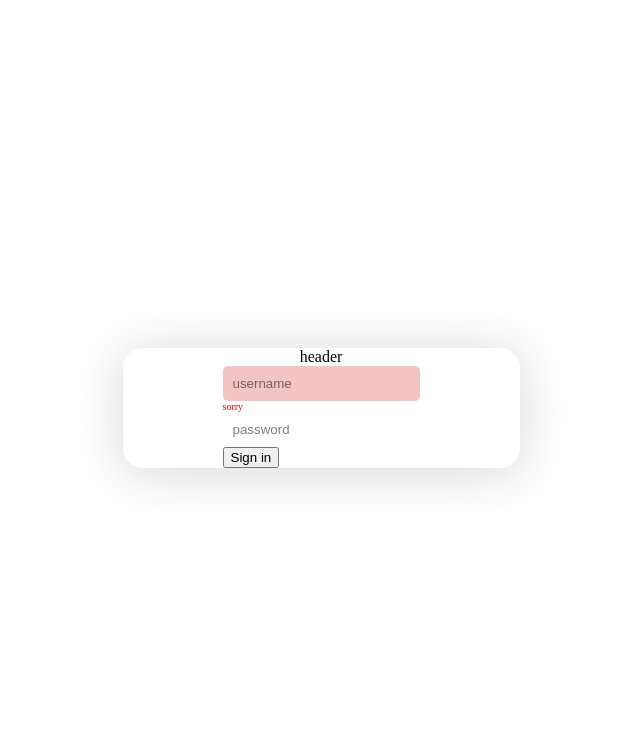
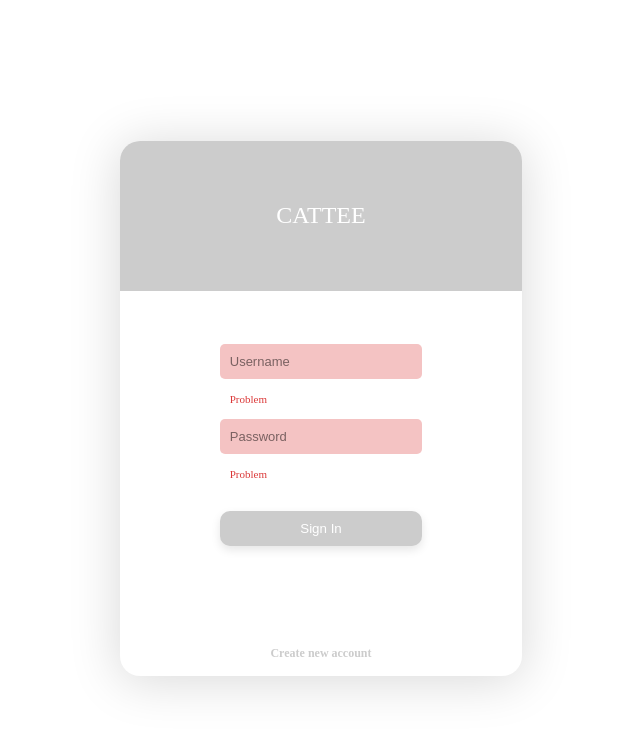
Before and after one commit to kartashov-developer/cattee, a React (Vite) app: page / in a window 1280 px wide. Shown: the top 730 px of the page, without its empty margins (319-959 px from the left). Built offline with nearby package versions, Linux system fonts and the light colour scheme.

Commit message:
feat: added transition to common components

```diff
--- /dev/null
+++ b/src/common/buttons/Button/Button.module.css
@@ -0,0 +1,21 @@
+button {
+  background: #CCCCCC;
+  box-shadow: 0px 4px 10px rgba(0, 0, 0, 0.1);
+  border-radius: 10px;
+  padding: 10px 80.5px;
+  border: none;
+  color: #FFFFFF;
+  cursor: pointer;
+  width: 100%;
+  transition: 700ms;
+}
+
+button:hover {
+  background: #BBBBBB;
+  box-shadow: 0px 2px 10px rgba(0, 0, 0, 0.05);
+  transition: 700ms;
+}
+
+button:active {
+  background: rgba(245, 198, 120, 0, 7);
+}
--- /dev/null
+++ b/src/common/buttons/Button/Button.tsx
@@ -0,0 +1,14 @@
+import React from 'react';
+
+import classes from './Button.module.css';
+
+interface ButtonProps extends React.HTMLProps<HTMLButtonElement> {
+}
+
+export const Button: React.FC<ButtonProps> = ({ children }) => {
+  return (
+    <button type="submit" className={classes.button}>
+      {children}
+    </button>
+  );
+};
--- /dev/null
+++ b/src/common/buttons/index.ts
@@ -0,0 +1 @@
+export * from './Button/Button';
--- a/src/common/fields/inputs/Input/Input.css
+++ /dev/null
@@ -1,20 +0,0 @@
-input {
-  background-color: grba(237, 237, 237, 0.7);
-  border-radius: 5px;
-  border: none;
-  padding: 10px;
-}
-
-input::placeholder {
-  color: rgba(0, 0, 0, 0.5)
-}
-
-.input_error {
-  background: rgba(219, 57, 57, 0.3);
-}
-
-.input_helperText {
-  font-size: 10px;
-  font-weight: 300;
-  color: #FF0000;
-}
--- /dev/null
+++ b/src/common/fields/inputs/Input/Input.module.css
@@ -0,0 +1,44 @@
+.input {
+  background-color: rgba(237, 237, 237, 0.5);
+  border-radius: 5px;
+  border: none;
+  padding: 10px;
+  color: #000;
+  font-size: 13px;
+  width: 90%;
+  transition: 600ms;
+}
+
+.input::placeholder {
+  color: rgba(0, 0, 0, 0.5)
+}
+
+
+.input_error {
+  background: rgba(219, 57, 57, 0.3);
+}
+
+.input_helper_text {
+  font-size: 11px;
+  font-weight: 300;
+  line-height: 14px;
+  padding-left: 10px;
+  color: #db3939;
+}
+
+/* Pseudoclasses */
+.input:focus,
+.input:active {
+  outline: none;
+  caret-color: #000;
+}
+
+.input:hover {
+  background: rgba(237, 237, 237, 0.9);
+  transition: 600ms;
+}
+
+.input_error:hover {
+  background: rgba(219, 57, 57, 0.4);
+  transition: 600ms;
+}
--- a/src/common/fields/inputs/Input/Input.tsx
+++ b/src/common/fields/inputs/Input/Input.tsx
@@ -1,6 +1,6 @@
 import React from 'react';
 
-import './Input.css';
+import classes from './Input.module.css';
 
 interface InputProps extends React.HTMLProps<HTMLInputElement> {
   isError?: boolean;
@@ -11,14 +11,25 @@ export const Input: React.FC<InputProps> = (
   { isError = false, helperText, ...props },
 ) => {
   // isError true ->  className add 'input_error'
-  const className = isError ? 'input input_error' : 'input';
+  const className = isError
+    ? `${classes.input} ${classes.input_error}`
+    : classes.input;
 
   return (
-    <div>
-      <input className={className} {...props} />
+    <>
+      <input
+        className={`${classes.input} ${isError
+          ? classes.input_error
+          : ''}`}
+        {...props}
+      />
 
-      {/* isError+helperText=true -> show helperText */}
-      {isError && helperText && <div className="input_helperText">{helperText}</div>}
-    </div>
+      {/* isError+helperText=true -> show helper_text */}
+      {isError && helperText && (
+        <div className={classes.input_helper_text}>
+          {helperText}
+        </div>
+      )}
+    </>
   );
 };
--- a/src/index.css
+++ b/src/index.css
@@ -0,0 +1,3 @@
+body {
+  box-sizing: border-box;
+}
--- a/src/pages/LoginPage/LoginPage.css
+++ /dev/null
@@ -1,28 +0,0 @@
-.login-page {
-  display: flex;
-  justify-content: center;
-  align-items: center;
-  height: 100vh;
-}
-
-.login-page_container {
-  /* Flex */
-  display: flex;
-  justify-content: center;
-  align-items: center;
-  flex-direction: column;
-  /* Other */
-  background: #FFFFFF;
-  box-shadow: 0px 4px 50px 2px rgba(0, 0, 0, 0.15);
-  border-radius: 20px;
-}
-
-.login-page_form_container {
-  padding: 0 100px;
-}
-
-.login-page_input_container {
-  display: flex;
-  flex-direction: column;
-  margin-bottom: 10px;
-}
--- /dev/null
+++ b/src/pages/LoginPage/LoginPage.module.css
@@ -0,0 +1,60 @@
+.page {
+  display: flex;
+  justify-content: center;
+  align-items: center;
+  height: 100vh;
+}
+
+.container {
+  /* Flex */
+  display: flex;
+  justify-content: center;
+  align-items: center;
+  flex-direction: column;
+  /* Other */
+  background: #FFFFFF;
+  box-shadow: 0px 4px 50px 2px rgba(0, 0, 0, 0.15);
+  border-radius: 20px;
+}
+
+.container_header {
+  display: flex;
+  justify-content: center;
+  align-items: center;
+  margin-bottom: 53px;
+  width: 100%;
+  height: 150px;
+  text-align: center;
+  border-radius: 20px 20px 0 0;
+  color: #FFFFFF;
+  font-size: 24px;
+  background-color: #CCCCCC;
+}
+
+.container_form {
+  padding: 0 100px;
+  margin-bottom: 100px;
+}
+
+.container_form_input {
+  display: flex;
+  flex-direction: column;
+  gap: 13px;
+  margin-bottom: 30px;
+}
+
+.signup_container {
+  margin-bottom: 15px;
+  align-items: center;
+  font-size: 12px;
+  font-weight: 600;
+  color: #CCCCCC;
+}
+
+.signup_container {
+  margin-bottom: 15px;
+  align-items: center;
+  font-size: 12px;
+  font-weight: 600;
+  color: #CCCCCC;
+}
--- a/src/pages/LoginPage/LoginPage.tsx
+++ b/src/pages/LoginPage/LoginPage.tsx
@@ -1,41 +1,49 @@
 import React, { useState } from 'react';
-import './LoginPage.css';
 
 import { Input } from '../../common/fields';
+import { Button } from '../../common/buttons';
+
+import classes from './LoginPage.module.css';
 
 export function LoginPage() {
   const [formValues, setFormValues] = useState({ username: '', password: '' });
 
   return (
-    <div className="login-page">
-      <div className="login-page_container">
-        <div>header</div>
-        <div className="login-page_form_container">
-          <div>
+    <div className={classes.page}>
+      <div className={classes.container}>
+        <div className={classes.container_header}>CATTEE</div>
+        <div className={classes.container_form}>
+          <div className={classes.container_form_input}>
             <Input
-              placeholder="username"
+              placeholder="Username"
               value={formValues.username}
+              helperText="Problem"
               name="username"
               onChange={(event: React.ChangeEvent<HTMLInputElement>) => {
-                setFormValues({ ...formValues, username: event.target.value });
+                const username = event.target.value;
+                setFormValues({ ...formValues, username });
               }}
               isError
-              helperText="sorry"
             />
-          </div>
-          <div>
             <Input
-              placeholder="password"
+              isError
+              placeholder="Password"
               value={formValues.password}
+              helperText="Problem"
               name="password"
               onChange={(event: React.ChangeEvent<HTMLInputElement>) => {
-                setFormValues({ ...formValues, password: event.target.value });
+                const password = event.target.value;
+                setFormValues({ ...formValues, password });
               }}
             />
           </div>
           <div>
-            <button>Sign in</button>
+            <Button>Sign In</Button>
           </div>
+        </div>
+
+        <div className={classes.signup_container}>
+          Create new account
         </div>
       </div>
     </div>
```
Also changed, not shown: tsconfig.json (+14 -4 lines), .eslintrc.cjs, 1 other file (tests, documents, lock files or other folders).
